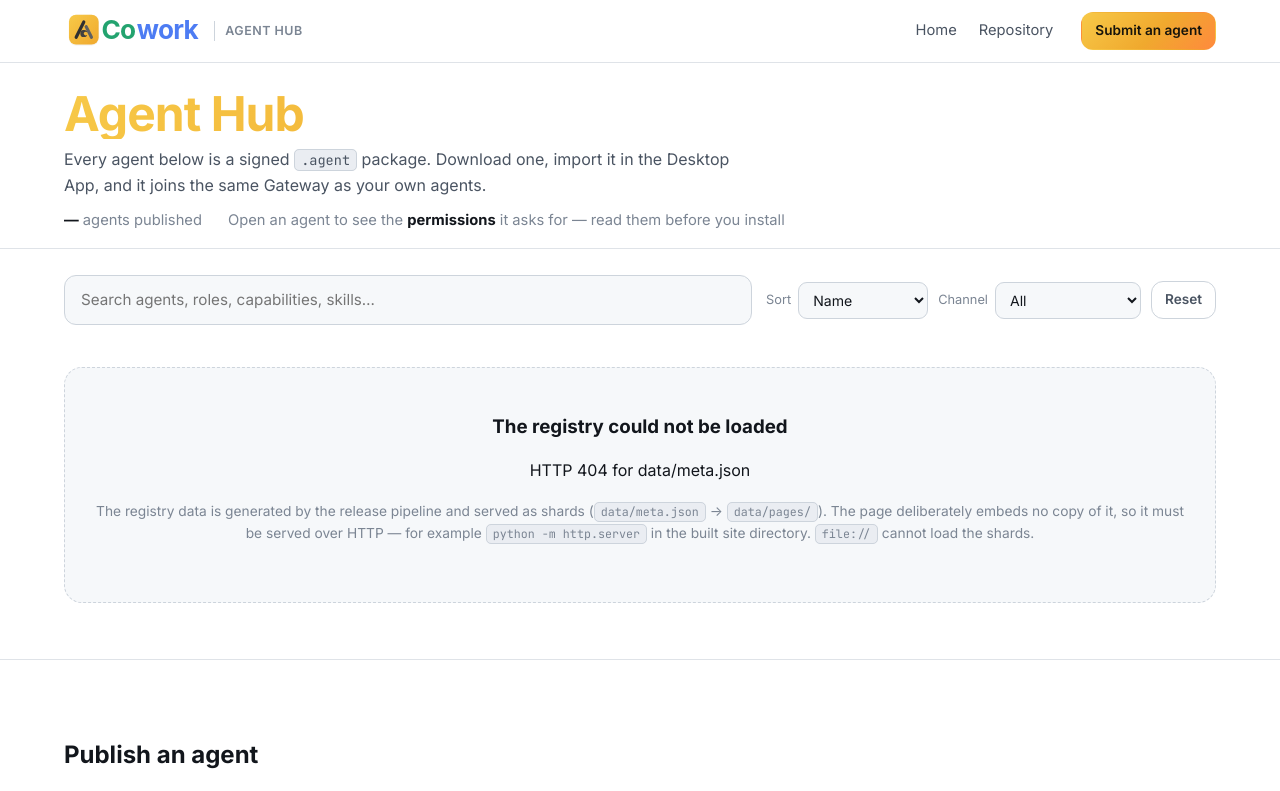
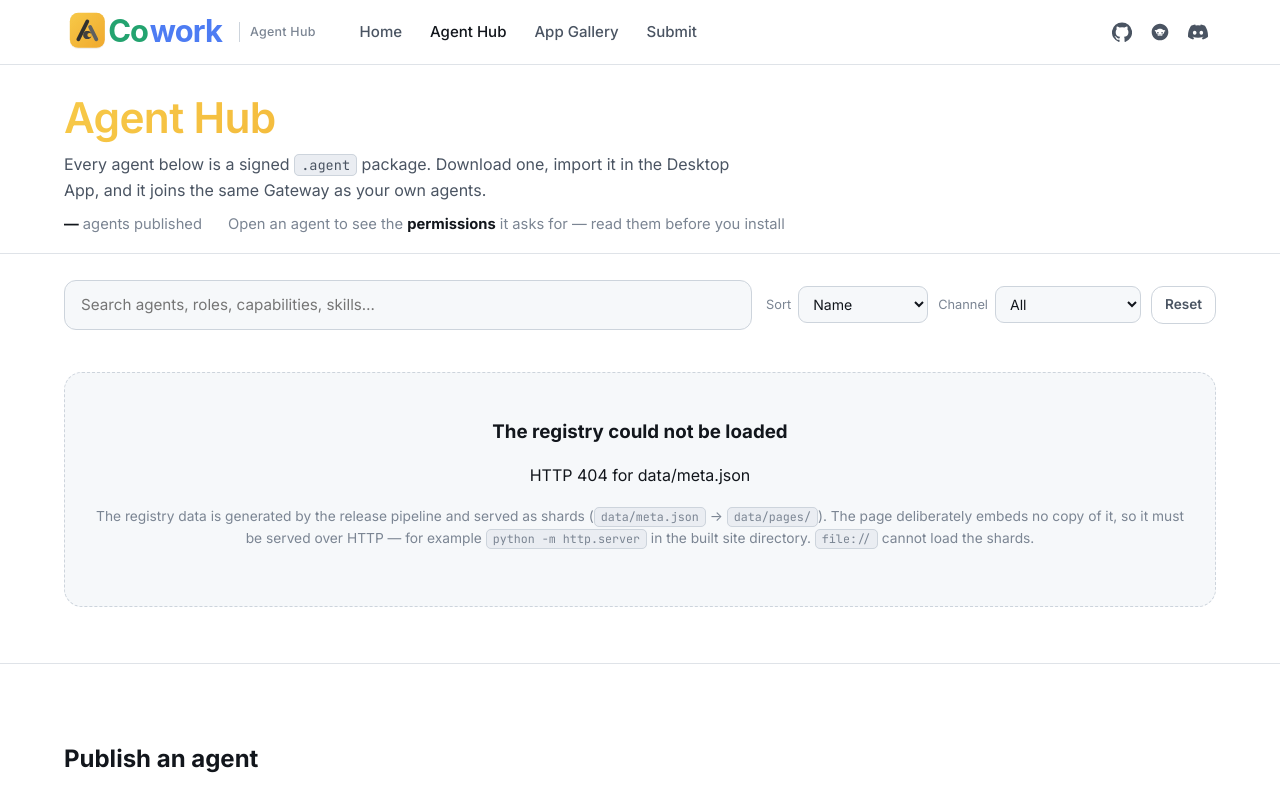
Before and after one commit to acowork/ACoworkAgentHub, a plain HTML site: page site/index.html in a window 1280 px wide. Shown: the top 791 px of the page. Drawn offline with Linux system fonts and the light colour scheme; no server answers.

Commit message:
feat(site): align nav icons and title style with homepage

```diff
--- a/site/index.html
+++ b/site/index.html
@@ -19,22 +19,34 @@
   <link rel="preload" href="assets/fonts/Inter-Variable.woff2" as="font" type="font/woff2" crossorigin />
   <link rel="preload" href="assets/fonts/JetBrainsMono-Variable.woff2" as="font" type="font/woff2" crossorigin />
 
-  <link rel="stylesheet" href="styles.css?v=1" />
+  <link rel="stylesheet" href="styles.css?v=2" />
 </head>
 <body>
 
   <header class="nav">
     <div class="container nav__inner">
       <a class="nav__brand" href="https://acowork.ai" aria-label="ACowork home">
-        <img src="assets/logo.svg" alt="ACowork" class="nav__logo" height="34" />
+        <img src="assets/logo.svg" alt="ACowork" class="nav__logo" height="40" />
         <span class="nav__tag">Agent Hub</span>
       </a>
       <nav class="nav__links" aria-label="Primary">
         <a href="https://acowork.ai">Home</a>
-        <a href="https://github.com/acowork/ACoworkAgentHub" target="_blank" rel="noopener">Repository</a>
+        <a href="https://hub.acowork.ai" aria-current="page">Agent Hub</a>
+        <a href="https://gallery.acowork.ai">App Gallery</a>
+        <a href="https://github.com/acowork/ACoworkAgentHub" target="_blank" rel="noopener">Submit</a>
       </nav>
       <div class="nav__actions">
-        <a class="btn btn--primary btn--sm" href="https://github.com/acowork/ACoworkAgentHub" target="_blank" rel="noopener">Submit an agent</a>
+        <div class="nav__social" aria-label="Community">
+          <a class="nav__icon" href="https://github.com/acowork/ACowork" target="_blank" rel="noopener" aria-label="GitHub" title="GitHub">
+            <svg viewBox="0 0 24 24" width="20" height="20" fill="currentColor" aria-hidden="true"><path d="M12 .5a12 12 0 0 0-3.79 23.4c.6.11.82-.26.82-.58v-2.04c-3.34.73-4.04-1.61-4.04-1.61-.55-1.4-1.34-1.77-1.34-1.77-1.1-.74.08-.73.08-.73 1.21.08 1.85 1.24 1.85 1.24 1.08 1.85 2.84 1.31 3.53 1 .11-.78.42-1.31.77-1.61-2.66-.3-5.46-1.33-5.46-5.93 0-1.31.47-2.38 1.24-3.22-.13-.3-.54-1.52.11-3.17 0 0 1.01-.32 3.3 1.23a11.45 11.45 0 0 1 6 0c2.29-1.55 3.3-1.23 3.3-1.23.65 1.65.24 2.87.12 3.17.77.84 1.23 1.91 1.23 3.22 0 4.61-2.8 5.62-5.47 5.92.43.37.81 1.1.81 2.22v3.29c0 .32.22.7.83.58A12 12 0 0 0 12 .5Z"/></svg>
+          </a>
+          <a class="nav__icon" href="https://www.reddit.com/r/acowork/" target="_blank" rel="noopener" aria-label="Reddit" title="Reddit r/acowork">
+            <svg viewBox="0 0 24 24" width="20" height="20" fill="currentColor" aria-hidden="true"><path d="M12 2C6.48 2 2 6.48 2 12s4.48 10 10 10 10-4.48 10-10S17.52 2 12 2zm6.5 8.5c0 .55-.45 1-1 1-.17 0-.33-.04-.48-.11.04.18.08.36.08.55 0 1.93-2.24 3.5-5 3.5s-5-1.57-5-3.5c0-.19.03-.37.08-.55-.15.07-.31.11-.48.11-.55 0-1-.45-1-1s.45-1 1-1c.28 0 .53.12.71.3C8.62 8.71 10.18 8 12 8s3.38.71 4.29 1.8c.18-.18.43-.3.71-.3.55 0 1 .45 1 1zM9.5 12c.55 0 1 .45 1 1s-.45 1-1 1-1-.45-1-1 .45-1 1-1zm5 0c.55 0 1 .45 1 1s-.45 1-1 1-1-.45-1-1 .45-1 1-1zm-5.15 3.24c.55.35 1.37.56 2.65.56s2.1-.21 2.65-.56c.18-.12.42-.06.53.12.12.18.06.42-.12.53-.74.47-1.82.75-3.06.75s-2.32-.28-3.06-.75c-.18-.12-.24-.35-.12-.53.12-.18.35-.24.53-.12z"/></svg>
+          </a>
+          <a class="nav__icon" href="https://discord.com/channels/1568537214730764400/1568537216852951062" target="_blank" rel="noopener" aria-label="Discord" title="Discord">
+            <svg viewBox="0 0 24 24" width="20" height="20" fill="currentColor" aria-hidden="true"><path d="M20.317 4.37a19.791 19.791 0 0 0-4.885-1.515.074.074 0 0 0-.079.037c-.21.375-.444.864-.608 1.25a18.27 18.27 0 0 0-5.487 0 12.64 12.64 0 0 0-.617-1.25.077.077 0 0 0-.079-.037A19.736 19.736 0 0 0 3.677 4.37a.07.07 0 0 0-.032.027C.533 9.046-.32 13.58.099 18.057a.082.082 0 0 0 .031.057 19.9 19.9 0 0 0 5.993 3.03.078.078 0 0 0 .084-.028 14.09 14.09 0 0 0 1.226-1.994.076.076 0 0 0-.041-.106 13.107 13.107 0 0 1-1.872-.892.077.077 0 0 1-.008-.128 10.2 10.2 0 0 0 .372-.292.074.074 0 0 1 .077-.01c3.928 1.793 8.18 1.793 12.062 0a.074.074 0 0 1 .078.01c.12.098.246.198.373.292a.077.077 0 0 1-.006.127 12.299 12.299 0 0 1-1.873.892.077.077 0 0 0-.041.107c.36.698.772 1.362 1.225 1.993a.076.076 0 0 0 .084.028 19.839 19.839 0 0 0 6.002-3.03.077.077 0 0 0 .032-.054c.5-5.177-.838-9.674-3.549-13.66a.061.061 0 0 0-.031-.03zM8.02 15.33c-1.183 0-2.157-1.085-2.157-2.419 0-1.333.956-2.419 2.157-2.419 1.21 0 2.176 1.096 2.157 2.42 0 1.333-.956 2.418-2.157 2.418zm7.975 0c-1.183 0-2.157-1.085-2.157-2.419 0-1.333.955-2.419 2.157-2.419 1.21 0 2.176 1.096 2.157 2.42 0 1.333-.946 2.418-2.157 2.418z"/></svg>
+          </a>
+        </div>
       </div>
     </div>
   </header>
@@ -156,6 +168,7 @@
   <footer class="footer">
     <div class="container">
       <p>&copy; ACowork &mdash; <a href="https://acowork.ai">acowork.ai</a> &middot;
+        <a href="https://gallery.acowork.ai">App Gallery</a> &middot;
         <a href="https://github.com/acowork/ACoworkAgentHub" target="_blank" rel="noopener">ACoworkAgentHub</a> &middot;
         <a href="https://github.com/acowork/ACowork" target="_blank" rel="noopener">ACowork</a></p>
     </div>
--- a/site/styles.css
+++ b/site/styles.css
@@ -85,22 +85,33 @@ code.inline {
 
 .nav {
   position: sticky; top: 0; z-index: 50;
-  background: rgba(13,14,16,.86);
-  backdrop-filter: blur(12px);
+  background: rgba(13,14,16,.72);
+  backdrop-filter: blur(14px);
+  -webkit-backdrop-filter: blur(14px);
   border-bottom: 1px solid var(--line);
 }
-.nav__inner { display: flex; align-items: center; gap: 28px; height: 62px; }
+.nav__inner { display: flex; align-items: center; gap: 24px; height: 64px; }
 .nav__brand { display: flex; align-items: center; gap: 10px; color: var(--text); }
 .nav__brand:hover { color: var(--text); }
-.nav__logo { height: 34px; width: auto; }
+.nav__logo { height: 40px; width: auto; }
 .nav__tag {
-  font-size: .78rem; font-weight: 600; letter-spacing: .04em; text-transform: uppercase;
+  font-size: .78rem; font-weight: 500; letter-spacing: .02em;
   color: var(--text-mute); border-left: 1px solid var(--line-2); padding-left: 10px;
 }
-.nav__links { display: flex; gap: 22px; margin-left: auto; }
-.nav__links a { color: var(--text-dim); font-size: .92rem; }
+.nav__links { display: flex; gap: 28px; margin-left: 20px; flex: 1; }
+.nav__links a { color: var(--text-dim); font-size: .94rem; font-weight: 500; transition: color .2s ease; }
 .nav__links a:hover { color: var(--text); }
-.nav__actions { display: flex; align-items: center; gap: 12px; }
+.nav__links a[aria-current="page"] { color: var(--text); }
+.nav__actions { display: flex; align-items: center; gap: 10px; margin-left: auto; }
+.nav__social { display: inline-flex; align-items: center; gap: 2px; }
+.nav__icon {
+  display: inline-flex; align-items: center; justify-content: center;
+  width: 36px; height: 36px; border-radius: 8px;
+  color: var(--text-dim);
+  transition: color .15s ease, background .15s ease;
+}
+.nav__icon:hover { color: var(--text); background: var(--bg-2); }
+.nav__icon svg { display: block; width: 20px; height: 20px; }
 
 /* ---------- buttons ---------- */
 
@@ -122,8 +133,8 @@ code.inline {
    the agent list - the things people came for - sit above the fold. */
 .ah-hero { padding: 26px 0 16px; }
 .ah-hero h1 {
-  margin: 0 0 8px; font-size: clamp(2rem, 5vw, 3rem); line-height: 1.05;
-  letter-spacing: -.02em;
+  margin: 0 0 8px; font-size: clamp(1.85rem, 3.6vw, 2.65rem); line-height: 1.25;
+  letter-spacing: -.015em; font-weight: 600;
   background: var(--brand-grad); -webkit-background-clip: text; background-clip: text; color: transparent;
 }
 .ah-lead { margin: 0 0 10px; font-size: 1rem; color: var(--text-dim); max-width: 68ch; }
```
